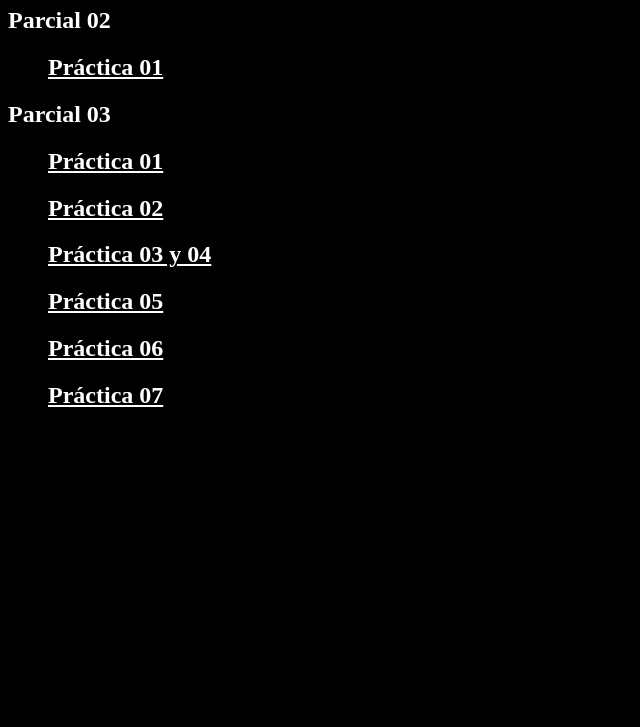
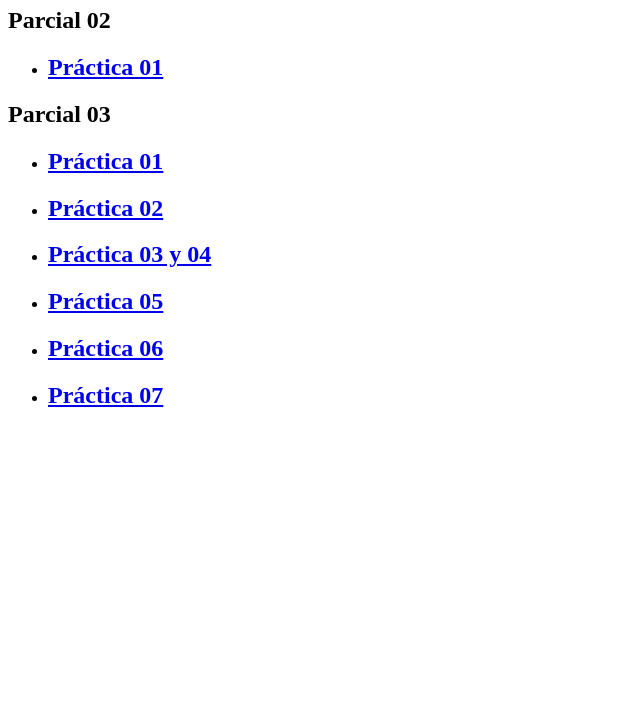
Before and after one commit to SantiDEV2/WebApplications, a plain HTML site: page index.html in a window 1280 px wide. Shown: the part 73-800 px from the top of the page, without its empty margins (0-640 px from the left). Drawn offline with Linux system fonts and the light colour scheme.

Commit message:
Update index.html

```diff
--- a/index.html
+++ b/index.html
@@ -5,25 +5,25 @@
     <meta name="viewport" content="width=device-width, initial-scale=1.0">
     <title>Indice</title>
 </head>
-<body style="background-color: black;">
+<body>
     <header>
-        <h1 style="color: white;">Desarrollo Web</h1>
+        <h1>Desarrollo Web</h1>
     </header>
     <div>
-        <h2 style="color: white;">Parcial 02</h2>
+        <h2>Parcial 02</h2>
         <ul>
-            <li><h2><a href="P2-Practica1/practica1.html" target="_blank" style="color: white;">Práctica 01</a></h2></li>
+            <li><h2><a href="P2-Practica1/practica1.html" target="_blank">Práctica 01</a></h2></li>
         </ul>
     </div>
     <div>
-        <h2 style="color: white;">Parcial 03</h2>
+        <h2>Parcial 03</h2>
         <ul>
-            <li><h2><a href="P3-Practica1/dom.html" target="_blank" style="color: white;">Práctica 01</a></h2></li>
-            <li><h2><a href="P3-Practica1/dom.html" target="_blank" style="color: white;">Práctica 02</a></h2></li>
-            <li><h2><a href="P3-Practica3/dom3.html" target="_blank" style="color: white;">Práctica 03 y 04</a></h2></li>
-            <li><h2><a href="P3-Practica5/formulario.html" target="_blank" style="color: white;">Práctica 05</a></h2></li>
-            <li><h2><a href="P3-Practica6/ajax.html" target="_blank" style="color: white;">Práctica 06</a></h2></li>
-              <li><h2><a href="P3-Practica7/apis.html" target="_blank" style="color: white;">Práctica 07</a></h2></li>
+            <li><h2><a href="P3-Practica1/dom.html" target="_blank">Práctica 01</a></h2></li>
+            <li><h2><a href="P3-Practica1/dom.html" target="_blank">Práctica 02</a></h2></li>
+            <li><h2><a href="P3-Practica3/dom3.html" target="_blank">Práctica 03 y 04</a></h2></li>
+            <li><h2><a href="P3-Practica5/formulario.html" target="_blank">Práctica 05</a></h2></li>
+            <li><h2><a href="P3-Practica6/ajax.html" target="_blank">Práctica 06</a></h2></li>
+              <li><h2><a href="P3-Practica7/apis.html" target="_blank">Práctica 07</a></h2></li>
         </ul>
     </div>
 </body>
```
